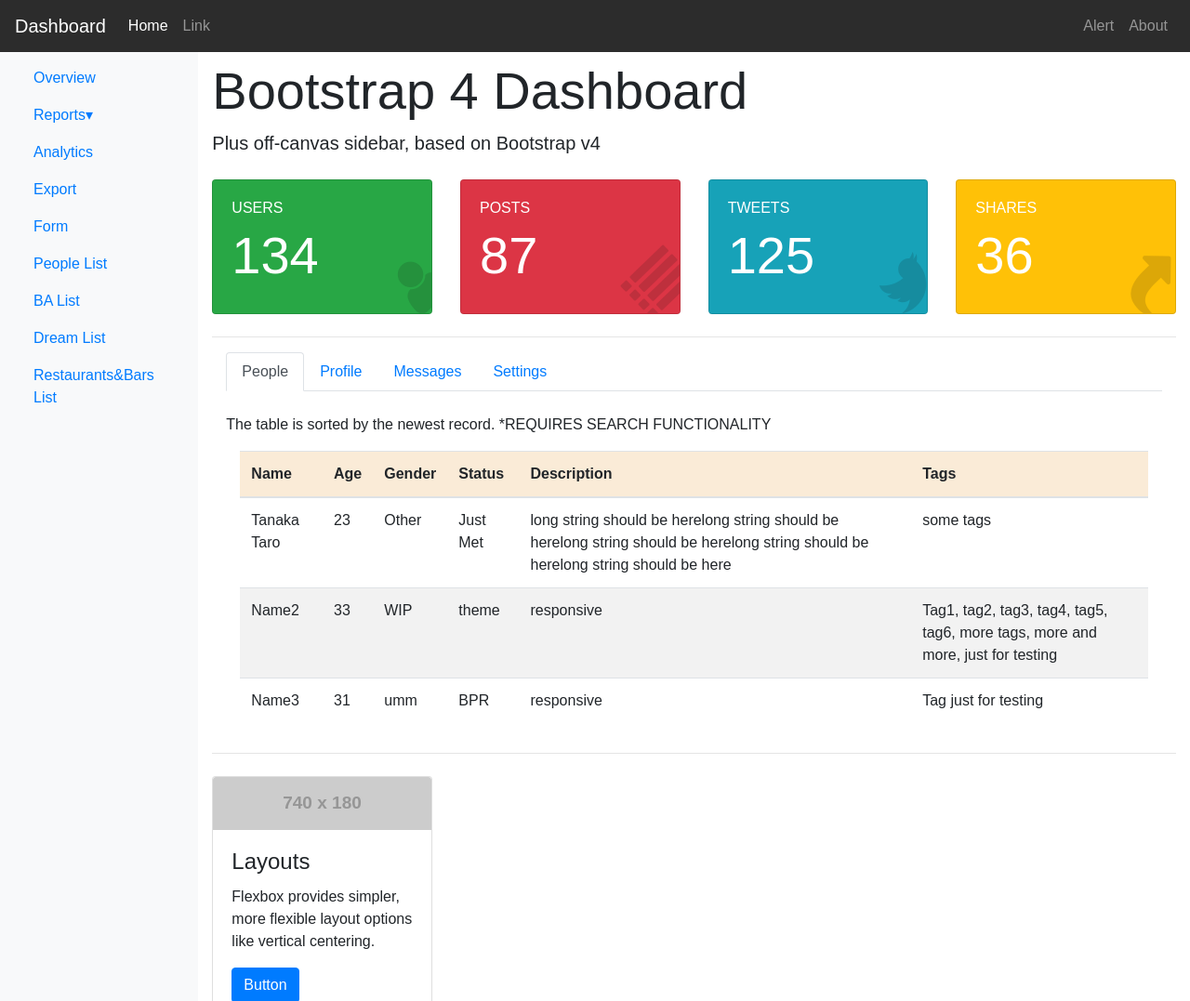
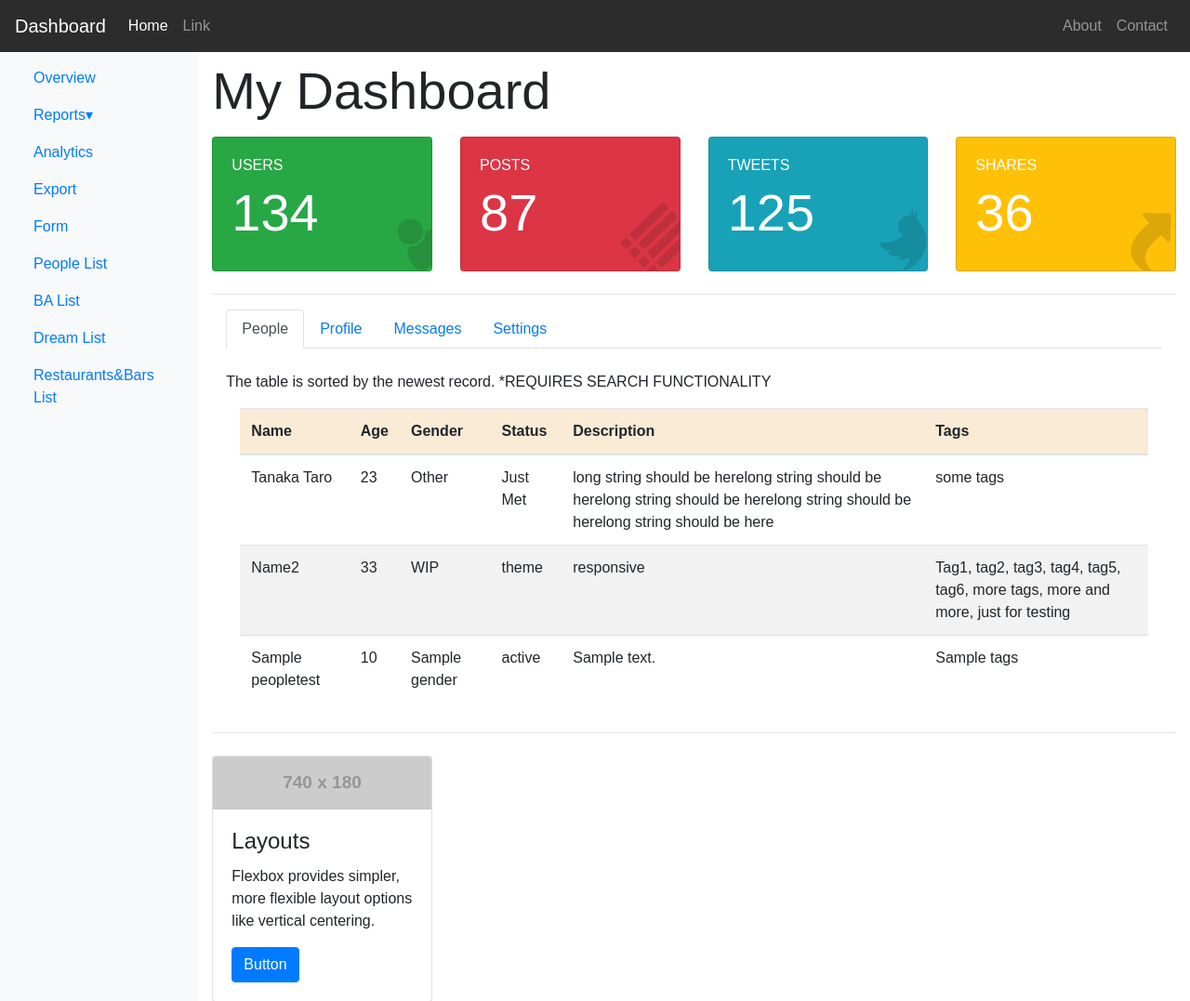
Before and after one commit to in0928/flaskMongoDashboard, a Flask app: page / in a window 1280 px wide. Shown: the top 1077 px of the page at 93% size. Run offline with Flask 2, Linux system fonts and the light colour scheme; grey boxes labelled with a size stand in for pictures from a placeholder-image service; a database or web service that is not in the repository returns one stand-in record (values such as "Sample title"); some libraries are stand-ins or nearby versions.

Commit message:
Fetch people data from MongoDB Done

```diff
--- a/app.py
+++ b/app.py
@@ -15,7 +15,8 @@ tracker = []
 
 @app.route("/")
 def home():
-    return render_template("home.html")
+    people_list = people_test.find()
+    return render_template("home.html", people_list=people_list)
 
 
 @app.route("/form")
--- a/templates/common.html
+++ b/templates/common.html
@@ -28,7 +28,7 @@
     <div class="navbar-collapse collapse" id="collapsingNavbar">
         <ul class="navbar-nav">
             <li class="nav-item active">
-                <a class="nav-link" href="#">Home <span class="sr-only">Home</span></a>
+                <a class="nav-link" href="{{ url_for('home') }}">Home <span class="sr-only">Home</span></a>
             </li>
             <li class="nav-item">
                 <a class="nav-link" href="//www.codeply.com">Link</a>
@@ -36,10 +36,10 @@
         </ul>
         <ul class="navbar-nav ml-auto">
             <li class="nav-item">
-                <a class="nav-link" href="#myAlert" data-toggle="collapse">Alert</a>
+                <a class="nav-link" href="" data-toggle="collapse">About</a>
             </li>
             <li class="nav-item">
-                <a class="nav-link" href="" data-target="#myModal" data-toggle="modal">About</a>
+                <a class="nav-link" href="" data-target="#myModal" data-toggle="modal">Contact</a>
             </li>
         </ul>
     </div>
--- a/templates/home.html
+++ b/templates/home.html
@@ -11,9 +11,8 @@ Dashboard
 {% block body %}
 <div class="col main pt-5 mt-3">
     <h1 class="display-4 d-none d-sm-block">
-        Bootstrap 4 Dashboard
+        My Dashboard
     </h1>
-    <p class="lead d-none d-sm-block">Plus off-canvas sidebar, based on Bootstrap v4</p>
 
     <div class="alert alert-warning fade collapse" role="alert" id="myAlert">
         <button type="button" class="close" data-dismiss="alert" aria-label="Close">
@@ -147,14 +146,16 @@ Dashboard
                                 <td>responsive</td>
                                 <td>Tag1, tag2, tag3, tag4, tag5, tag6, more tags, more and more, just for testing</td>
                             </tr>
+                            {% for person in people_list %}
                             <tr>
-                                <td>Name3</td>
-                                <td>31</td>
-                                <td>umm</td>
-                                <td>BPR</td>
-                                <td>responsive</td>
-                                <td>Tag just for testing</td>
+                                <td>{{ person["full-name"] }}</td>
+                                <td>{{ person["age"] }}</td>
+                                <td>{{ person["gender"] }}</td>
+                                <td>{{ person["status"] }}</td>
+                                <td>{{ person["description"] }}</td>
+                                <td>{{ person["tags"] }}</td>
                             </tr>
+                            {% endfor %}
                             </tbody>
                         </table>
                     </div>
```
